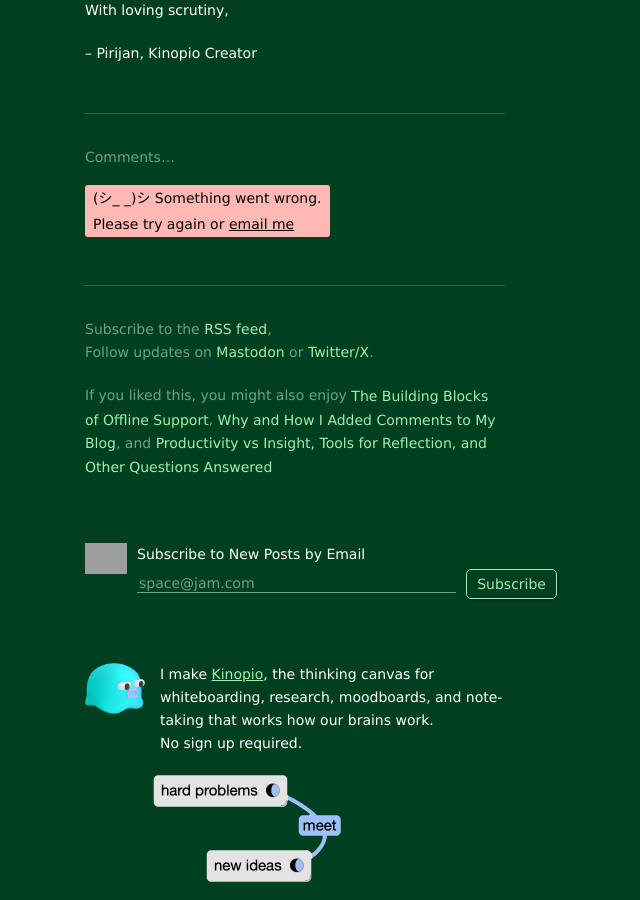
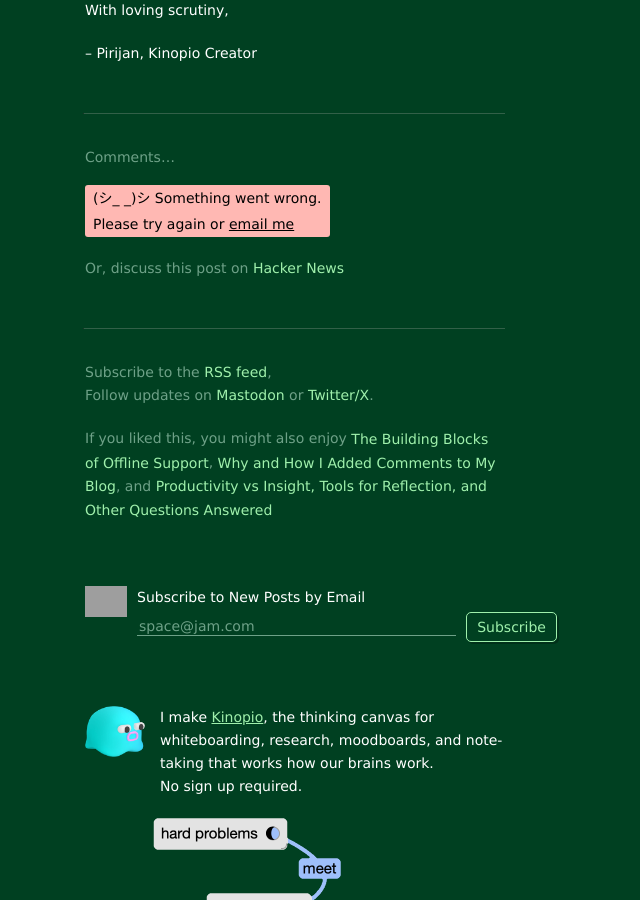
Before and after one commit to pketh/pketh.github.io, a Jekyll site: the page built from _posts/2024-06-27-open-sourcing-kinopio.md, in a window 1280 px wide and 900 px high, scrolled down 3883 px. Shown: the whole window, without its empty margins (485-1125 px from the left). Built offline with Jekyll 4.4.1, drawn with Linux system fonts in a browser that asks for light colours; some of the changed lines change nothing that is shown; grey boxes are pictures that could not be loaded.

Commit message:
add hn link to post

```diff
--- a/_posts/2024-06-27-open-sourcing-kinopio.md
+++ b/_posts/2024-06-27-open-sourcing-kinopio.md
@@ -3,6 +3,7 @@
 title:  "Open Sourcing Kinopio"
 image: "/images/2024/oss/disk2.webp"
 tags: kinopio engineering
+hackernews: https://news.ycombinator.com/item?id=40810949
 ---
 
 On the eve of it's 5th anniversary, I've decided to open source the code for the `kinopio-client` app. That means you can run Kinopio on your own computer, make changes, and share improvements.
```
